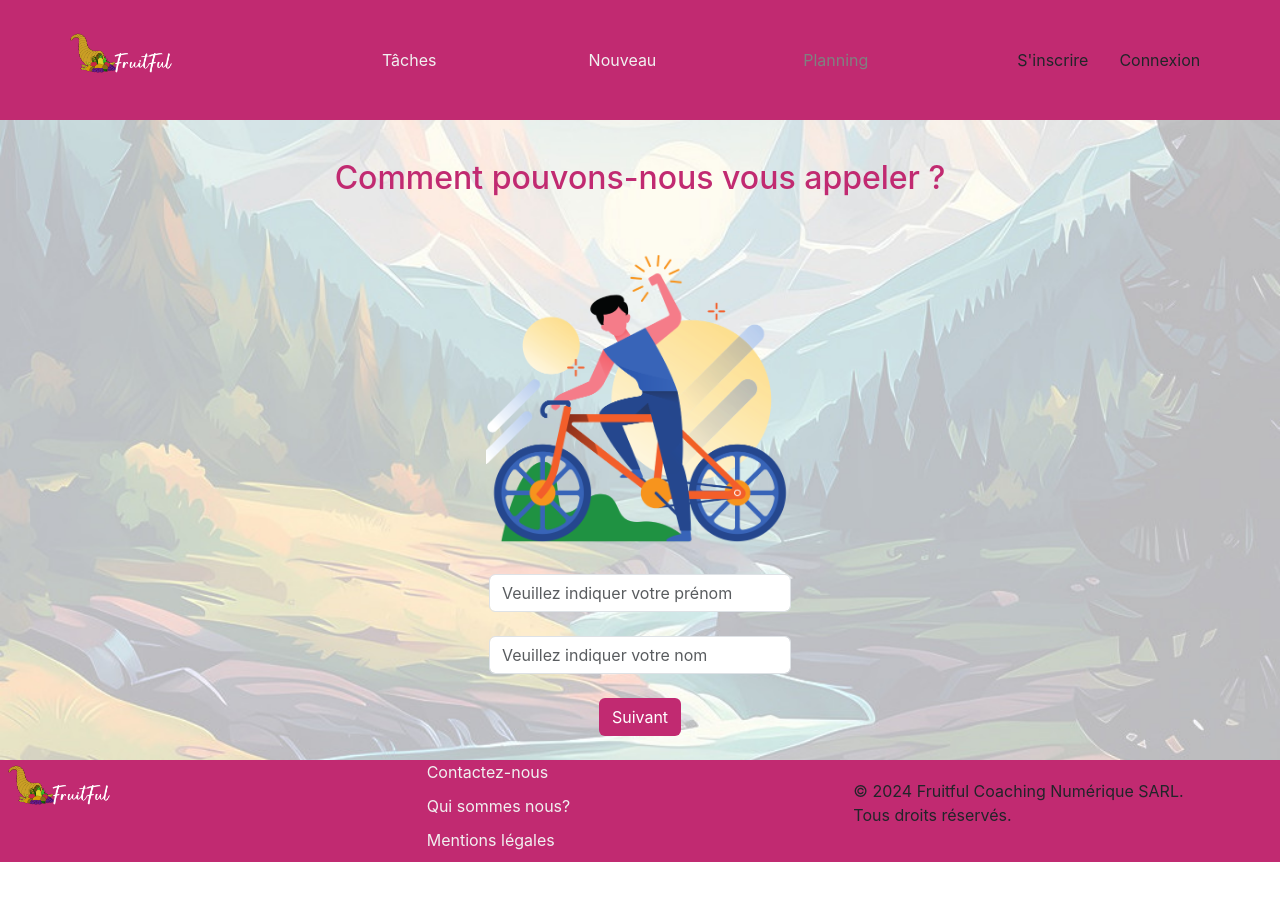
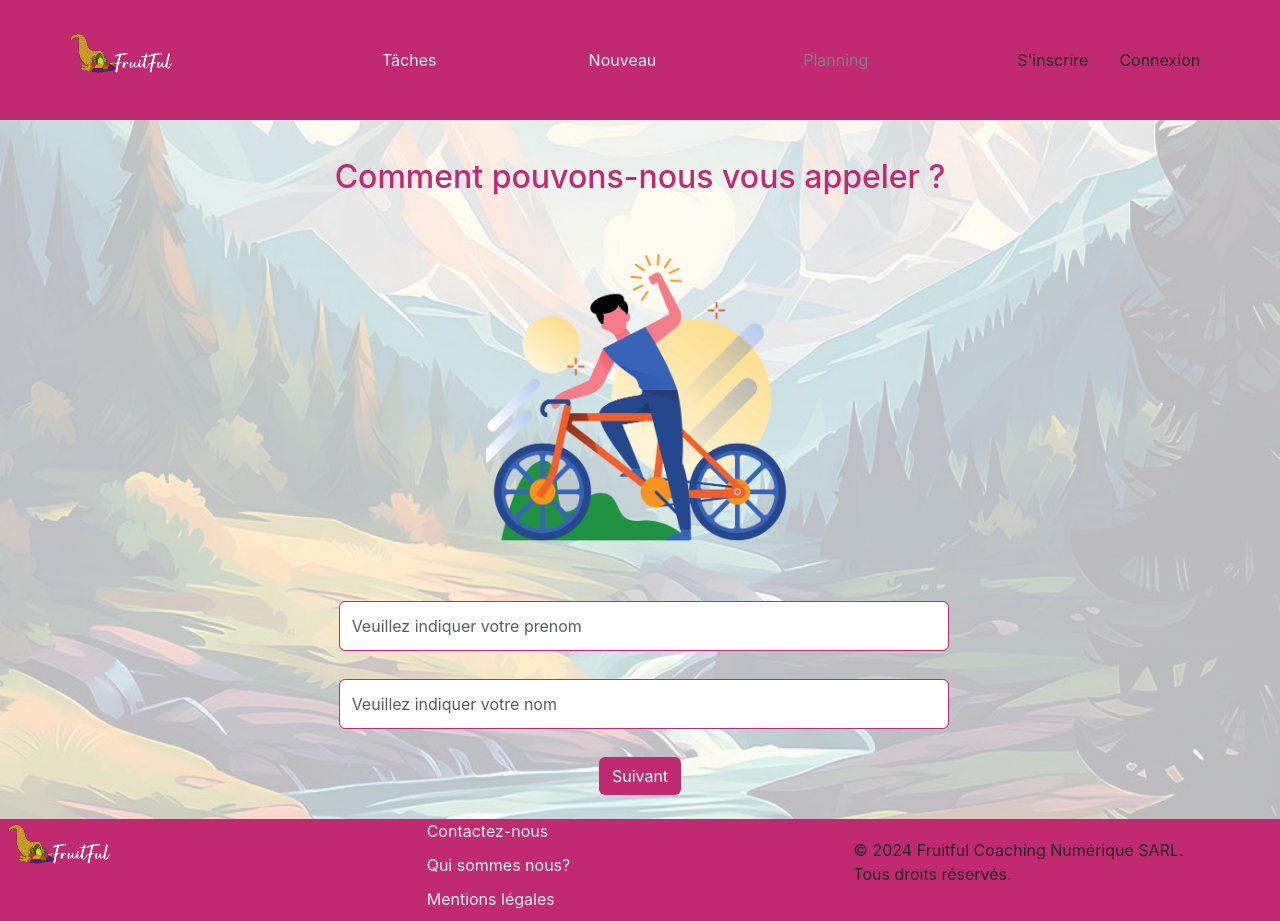
Before and after one commit to RomainVReco/fruitful-app, a React (Create React App) app: page /inscription in a window 1280 px wide. Before the commit the page ends 862 px from the top, so only its background shows below. Built offline with nearby package versions, Linux system fonts and the light colour scheme.

Commit message:
ajustement css page 'Inscription'

```diff
--- a/src/components/InputProfilText.js
+++ b/src/components/InputProfilText.js
@@ -7,10 +7,11 @@ export default function InputProfilText(props) {
   }
   const handleChange = props.method || defaultOnChange
   const style = props.style || ''
+  const contenuLabel = props.nomLabel || ''
 
   return (
     <div className='w-100 m-1'>
-      <label htmlFor={props.label} className='form-label'>{props.nomLabel}</label>
+      <label htmlFor={props.label} className='form-label'>{contenuLabel}</label>
       <input type="text" id={props.label} className='form-control profil-border'
         onChange={handleChange} placeholder={props.exemple} value={props.titre}></input>
     </div>
--- a/src/pages/public/Inscription.js
+++ b/src/pages/public/Inscription.js
@@ -9,6 +9,7 @@ import {
   useNavigate,
   Navigate,
 } from "react-router-dom";
+import InputProfilText from "../../components/InputProfilText";
 
 export default function Inscription() {
   var dateNaissance = "";
@@ -59,59 +60,29 @@ export default function Inscription() {
   //*********************************************************************************************************************************** */
 
   return (
-      <div className="fond-inscription">
-        <div className="row">
-          <div className="col-sm-3"></div>
-          <div className="col-sm-6 corps-inscription">
+    <div className="fond-inscription ">
+      <div className="container corps-inscription d-flex flex-column align-items-center">
+
         <div>
           <label for="comment">
             <h2>Comment pouvons-nous vous appeler ?</h2>
           </label>
-            </div>
-            <div>
           <AffichageImage />
-            </div>
 
-            <div className="row">
-              <div className="col-sm-3"></div>
-              <div className="col-sm-6">
-                <div>
-                  <input
-                    className="form-control"
-                    rows="1"
-                    id="prenom"
-                    name="prenom"
-                    placeholder="Veuillez indiquer votre prénom"
-                    onChange={handleChangePrenom}/>
-                </div>
+          <InputProfilText label='prenom' method={handleChangePrenom}
+            exemple='Veuillez indiquer votre prenom' />
+          <InputProfilText label='nom' method={handleChangeNom}
+            exemple='Veuillez indiquer votre nom' />
 
-                <br />
-
-                <div>
-                  <input
-                    className="form-control"
-                    rows="1"
-                    id="nom"
-                    name="nom"
-                    placeholder="Veuillez indiquer votre nom"
-                    onChange={handleChangeNom}/>
-                </div>
-              </div>
-              <div className="col-sm-3"></div>
-            </div>
-
-            <br />
-            <div>
           <button
-                className="btn boutonValiderSuivant"
+            className="btn boutonValiderSuivant mt-4"
             onClick={handleClick}>
             Suivant
           </button>
           {/* Affichage du message d'erreur */}
           {messageErreur && <p>{messageErreur}</p>}
         </div>
-          </div>
-          <div className="col-sm-3"></div>
+
       </div>
     </div>
   );
--- a/src/pages/public/Login.js
+++ b/src/pages/public/Login.js
@@ -22,16 +22,6 @@ export default function Login() {
 
     const [errorMessage, setErrorMessage] = useState('');
     const [subscriptionStatus, setSubscriptionStatus] = useState('')
-
-useEffect(() => {
-    console.log("useEffect login : ", subscriptionStatus)
-    checkSubscription()
-},[subscriptionStatus])
-
-const checkSubscription = async () => {
-    const isAbonne = await gestionConnexion.checkIsAbonne(7)
-    setSubscriptionStatus(isAbonne)
-}
 
     const handleChange = (event) => {
         var temp = { ...user }
```
Lines whose indentation alone changed are shown as unchanged.
